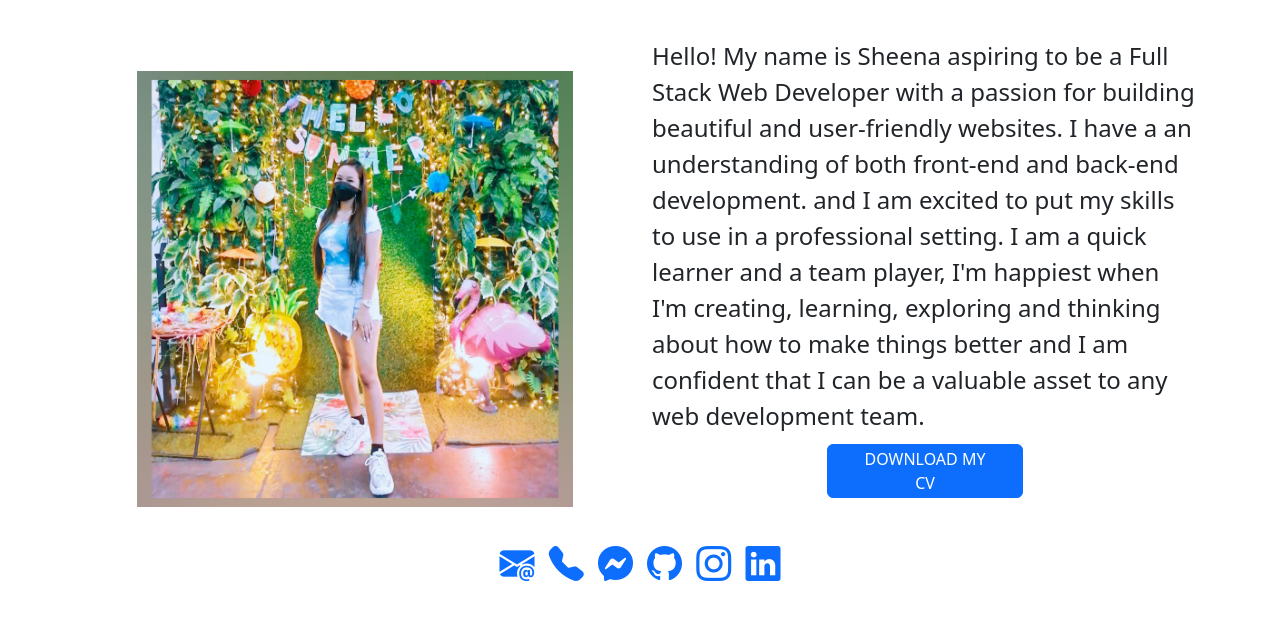
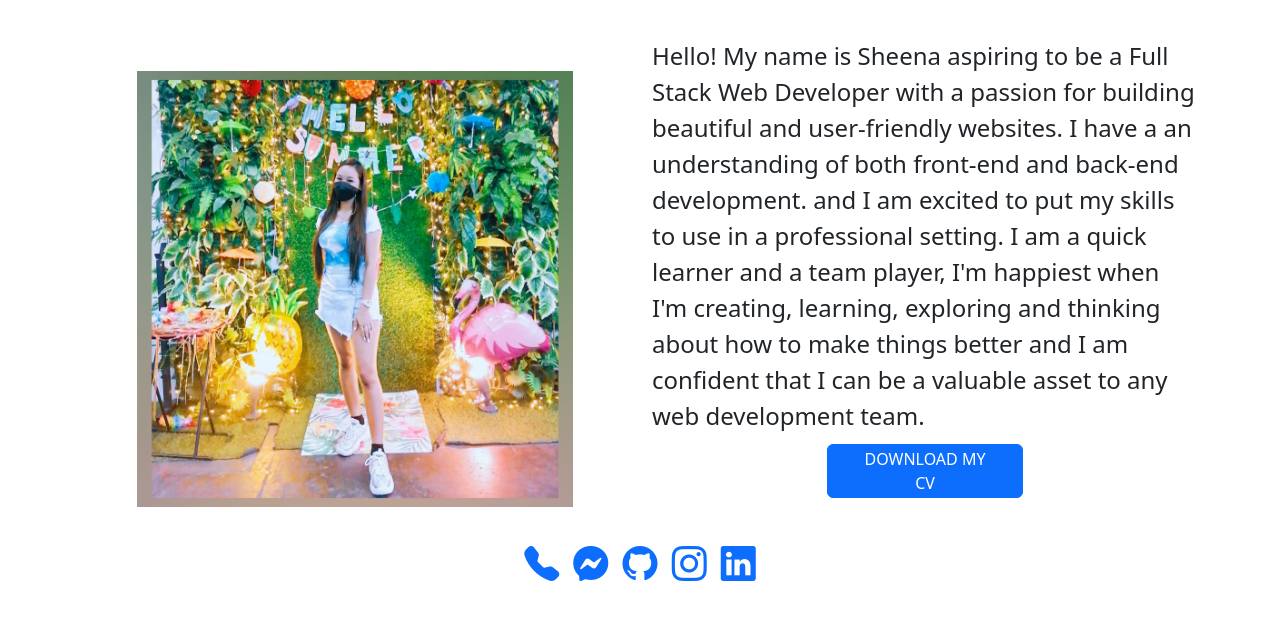
Before and after one commit to sheenabanastas/sheenabanastas.githib.io, a plain HTML site: page aboutme.html in a window 1280 px wide. Shown: the part 221-840 px from the top of the page. Drawn offline with nearby package versions, Linux system fonts and the light colour scheme.

Commit message:
Final Update

```diff
--- a/aboutme.html
+++ b/aboutme.html
@@ -50,10 +50,9 @@
         <footer class="container-fluid text-center footer">
             <div class="row">
                 <div class="col-12">
-                    <a href="#" class="bi bi-envelope-at-fill"></a>
-                    <a href="#" class="bi bi-telephone-fill"></a>
-                    <a href="#" class="bi bi-messenger"></a>
-                    <a href="#" class="bi bi-github"></a>
+                    <a href="tel:09301447789" class="bi bi-telephone-fill"></a>
+                    <a href="https://m.me/ShnBnsts" class="bi bi-messenger"></a>
+                    <a href="https://github.com/sheenabanastas" class="bi bi-github"></a>
                     <a href="#" class="bi bi-instagram"></a>
                     <a href="#" class="bi bi-linkedin"></a>
                 </div>
```
Also changed, not shown: contactme.html (+0 -1 lines), index.html (+0 -1 lines).
